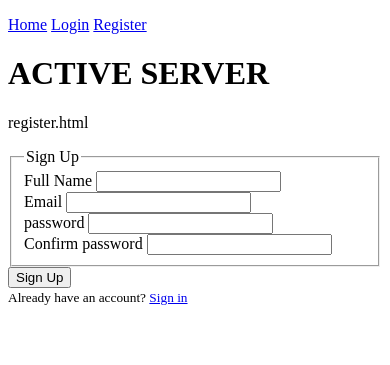
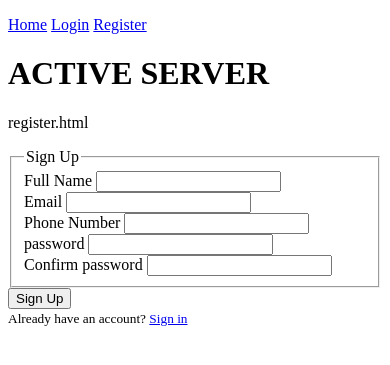
Before and after one commit to Code-Blooded-007/Backend, a Flask app: page /register/ in a window 390 px wide. Shown: the top 365 px of the page. Run offline with Flask 2, Linux system fonts and the light colour scheme.

Commit message:
phone numer field added

```diff
--- a/app/forms.py
+++ b/app/forms.py
@@ -12,6 +12,7 @@ class LoginForm(FlaskForm):
 class RegistrationForm(FlaskForm):
 	name = StringField('Full Name', validators = [DataRequired()])
 	email = StringField('Email', validators = [DataRequired(), Email()])
+	phone_number = StringField('Phone Number', validators = [DataRequired()])
 	password = PasswordField('password', validators = [DataRequired(), Length(min=8, max=32)])
 	confirm_password =  PasswordField('Confirm password', validators = [DataRequired(), EqualTo('password')])
 	submit = SubmitField('Sign Up')
--- a/app/templates/register.html
+++ b/app/templates/register.html
@@ -37,6 +37,21 @@
 					{% endif %}
 				<br>
 
+					{{ form.phone_number.label(class="form-control-label") }}
+					{% if form.phone_number.errors %}
+						{{ form.phone_number(class="form-control form-control-lg is-invalid") }}
+
+							{% for error in form.phone_number.errors %}
+								<span style="color: red;">{{ error }}</span>
+							{% endfor %}
+
+					{% else %}
+						{{ form.phone_number(class="form-control form-control-lg") }}
+					{% endif %}
+
+
+				<br>
+
 					{{ form.password.label(class="form-control-label") }}
 					{% if form.password.errors %}
 						{{ form.password(class="form-control form-control-lg is-invalid") }}
```
